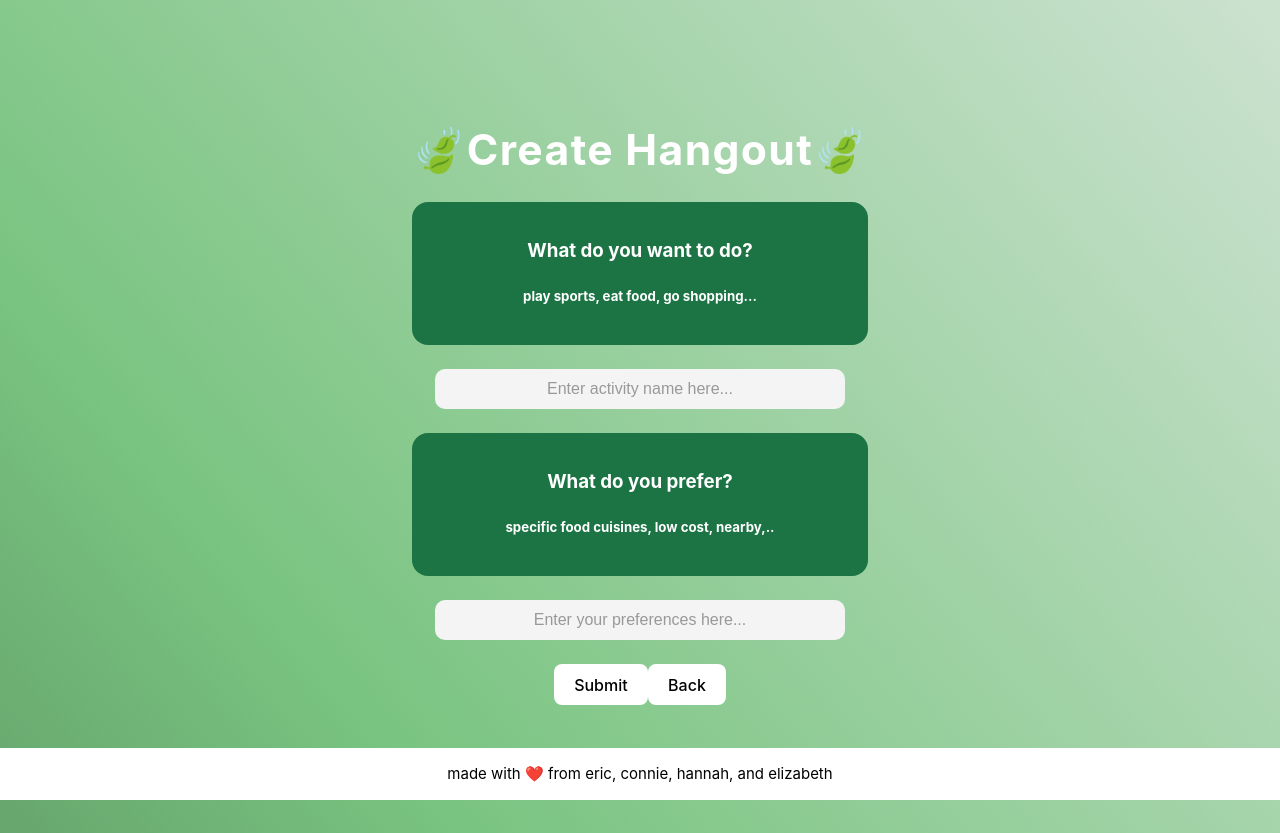
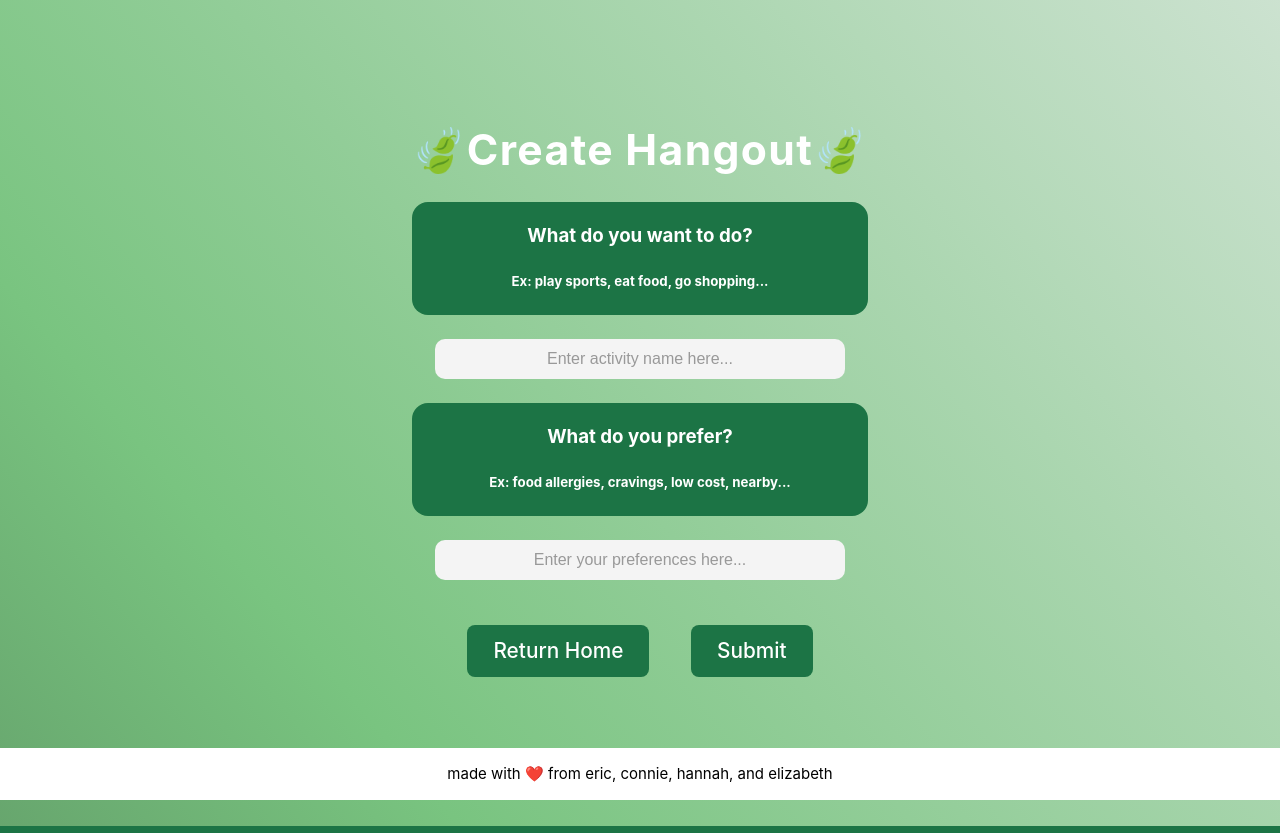
Before and after one commit to conniely04/Consilia, a React (Vite) app in the folder client/: page /create-hangout in a window 1280 px wide. Built offline with nearby package versions, Linux system fonts and the light colour scheme.

Commit message:
fix: updated buttons for create hangout

```diff
--- a/client/src/Pages/CreateHangout.css
+++ b/client/src/Pages/CreateHangout.css
@@ -10,7 +10,7 @@
 
 .hangout-description-card {
     color: white;
-    padding: 1em;
+    padding: 1px;
     background-color: #1c7445;
     border-radius: 1em;
     justify-content: center;
@@ -79,7 +79,7 @@
 }
 
 .start-button button {
-    background-color: #1c7445;;
+    background-color: #1c7445;
     color: white;
 }
 
--- a/client/src/Pages/CreateHangout.jsx
+++ b/client/src/Pages/CreateHangout.jsx
@@ -28,9 +28,9 @@ export default function CreateHangout() {
       </div>
       <div className="hangout-description-card">
         <h3>What do you want to do?</h3>
-        <h5>play sports, eat food, go shopping...</h5>
+        <h5>Ex: play sports, eat food, go shopping...</h5>
       </div>
-      <br/>
+      <br />
       <div className="input-bar">
         <input
           type="text"
@@ -39,13 +39,13 @@ export default function CreateHangout() {
           placeholder="Enter activity name here..."
         />
       </div>
-      <br/>
+      <br />
 
       <div className="hangout-description-card">
         <h3>What do you prefer?</h3>
-        <h5>specific food cuisines, low cost, nearby,..</h5>
+        <h5>Ex: food allergies, cravings, low cost, nearby...</h5>
       </div>
-      <br/>
+      <br />
       <div className="input-bar">
         <input
           type="text"
@@ -54,9 +54,15 @@ export default function CreateHangout() {
           placeholder="Enter your preferences here..."
         />
       </div>
-      <br/>
-      <button onClick={handleSubmission}>Submit</button>
-      <button onClick={handleBack}>Back</button>
+      <br />
+      <div className="buttons">
+        <div className="start-button">
+          <button onClick={handleBack}>Return Home</button>
+        </div>
+        <div className="start-button" >
+          <button onClick={handleSubmission}>Submit</button>
+        </div>
+      </div>
     </>
   );
 }
```
Also changed, not shown: client/vercel.json (added).
